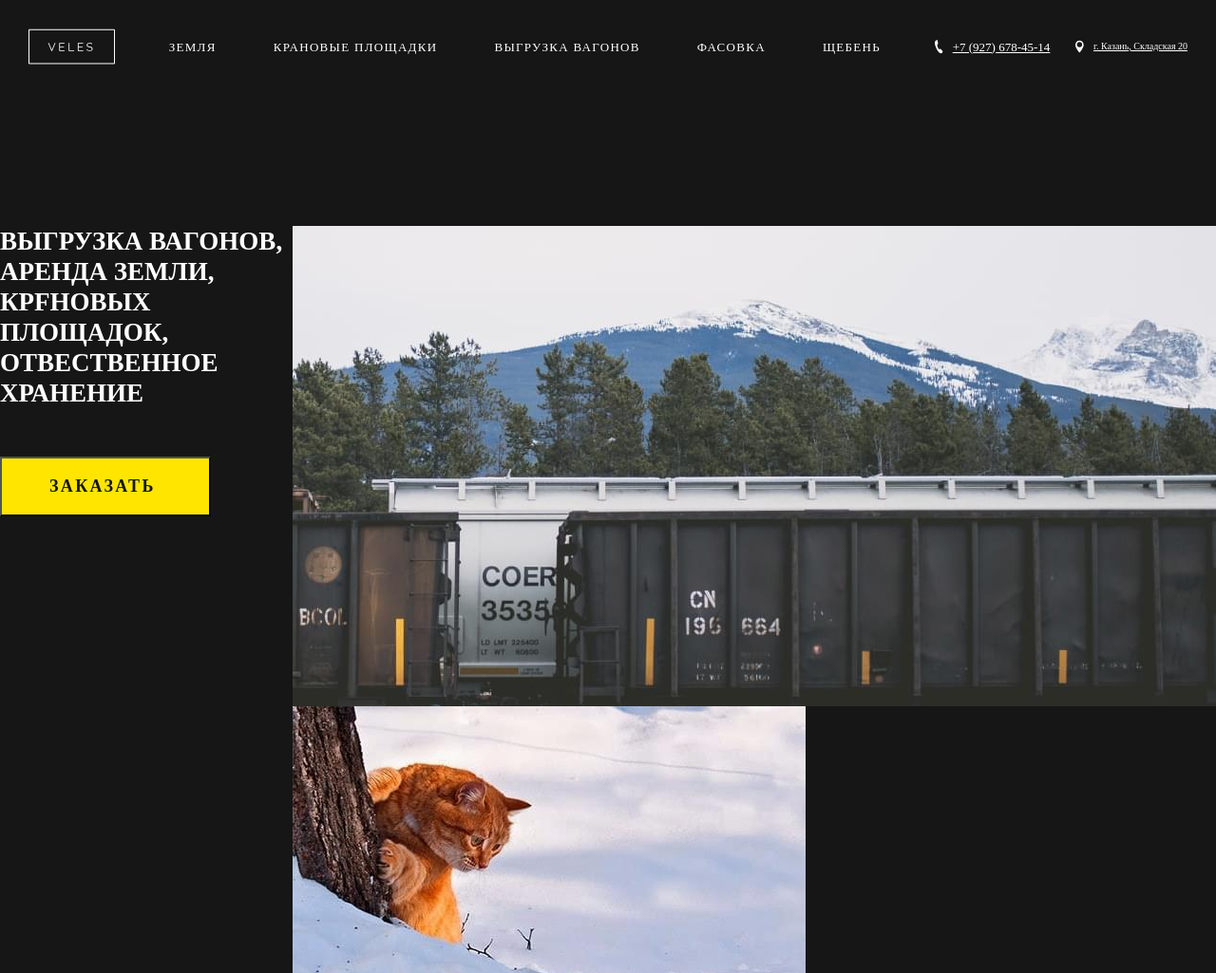
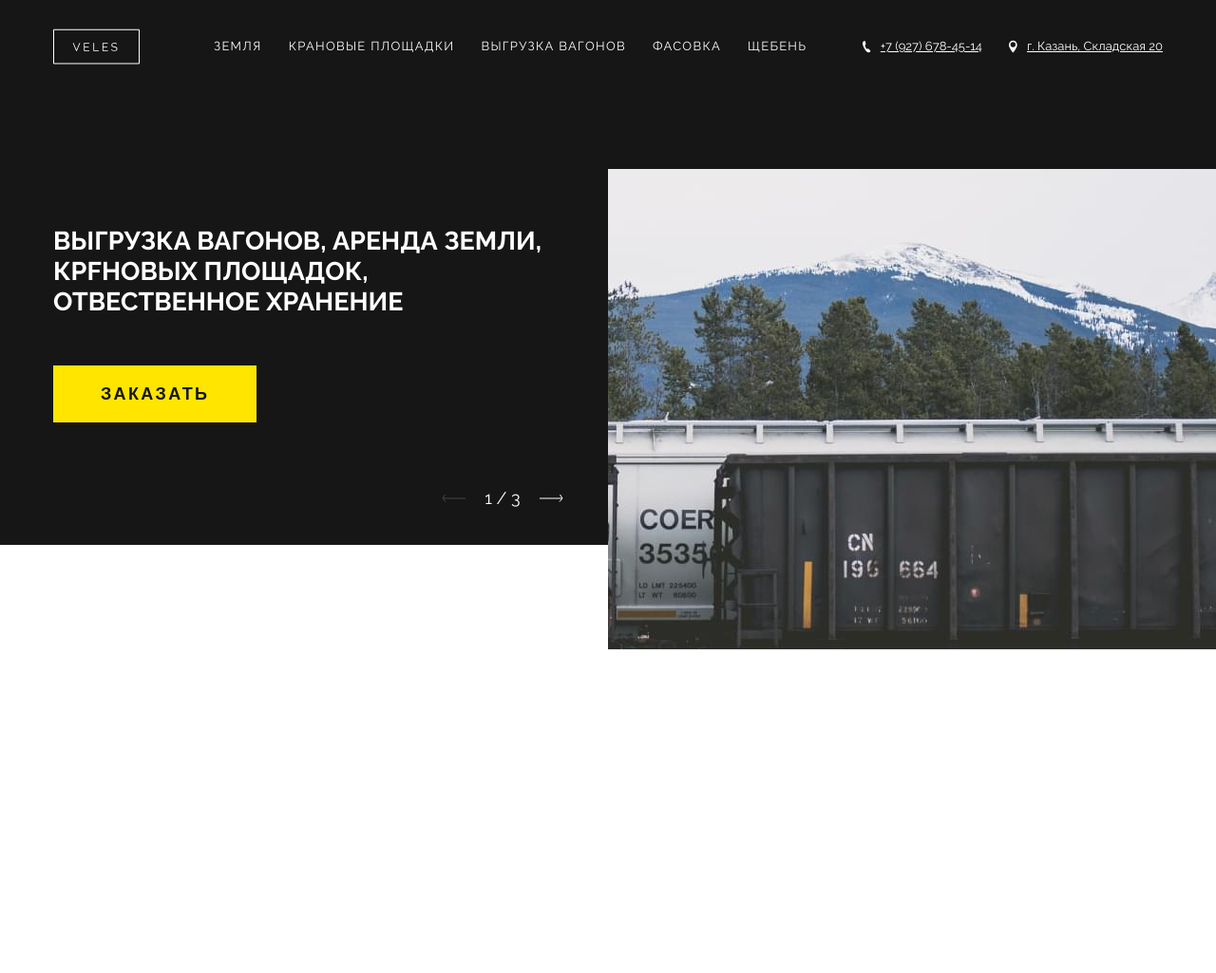
Before and after one commit to bublik13/veles, a website: page docs/index.html in a window 1280 px wide. Shown: the top 1025 px of the page at 95% size. After the commit the page ends 800 px from the top, so only its background shows below. Drawn offline with Linux system fonts and the light colour scheme.

Commit message:
info__switch

```diff
--- /dev/null
+++ b/app/scss/blocks/body.scss
@@ -0,0 +1,4 @@
+.body{
+    font-family: $basic-family;
+    background-color: $body-bg;
+}
--- /dev/null
+++ b/app/scss/blocks/btn.scss
@@ -0,0 +1,15 @@
+.btn {
+  background-color: #ffe500;
+  padding: 18px 50px;
+  font-size: 18px;
+  line-height: 24px;
+  font-weight: 700;
+  text-align: center;
+  letter-spacing: 0.13em;
+  text-transform: uppercase;
+  color: #161616;
+  border: none;
+  cursor: pointer;
+  display: inline-block;
+  vertical-align: top;
+}
--- /dev/null
+++ b/app/scss/blocks/container.scss
@@ -0,0 +1,7 @@
+.container{
+    max-width: $container-width;
+    padding-left: $container-ofset;
+    padding-right: $container-ofset;
+    margin-left: auto;
+    margin-right: auto;
+}
--- a/app/scss/blocks/header.scss
+++ b/app/scss/blocks/header.scss
@@ -1,93 +1,35 @@
-.header{
-    background-color:  #161616;
-    padding: 30px;
-    &__container{
-        margin: 0 auto;
-        max-width: 1440px;
-        display: flex;
-        align-items: center;
-        justify-content: space-around;
+.header {
+  background-color: #161616;
+  position: relative;
+}
+.header__top{
+    padding: 30px 0 30px 0;
+    margin-bottom: 140px;
+}
+.header__container {
+  display: flex;
+  align-items: center;
+}
+.header__nav {
+  list-style-type: none;
+  flex-grow: 1;
+}
+.header__logo {
+  margin-right: 64px;
+  flex-shrink: 0;
+}
 
-    }
-    &__nav{
-        list-style-type: none;
-    }
+.header__info {
+  display: flex;
+  align-items: center;
+ margin-left: 28px;
 }
-.header__logo{
-    margin-right: auto;
+.header__info-icon {
+    flex-shrink: 0;
+  margin-right: 10px;
 }
-.nav__list{
-    display: flex;
-    list-style-type: none;
+.header__info-text {
+  font-size: 13px;
+  line-height: 24px;
+  color: #ffffff;
 }
-.nav__link{
-    font-family: Raleway;
-    padding: 30px;
-    text-decoration: none;
-    font-size: 13px;
-    line-height: 15px;
-    letter-spacing: 0.1em;
-    color: #FFFFFF;
-}
-.header__tel{
-    display: flex;
-    margin-left: auto;
-}
-.header__tel-icon{
-    display: block;
-    margin-right: 10px;
-}
-.header__tel-number{
-    font-family: Raleway;
-    font-size: 13px;
-    line-height: 15px;
-    color: #FFFFFF;
-}
-.header__map{
-    display: flex;
-    margin-left: auto;
-}
-.header__map-icon{
-    display: block;
-    margin-right: 10px;
-}
-.header__map-address{
-    font-family: Raleway;
-    font-size: 10px;
-    line-height: 140%;
-    color: #FFFFFF;
-}
-.info{
-    background-color:  #161616;
-}
-.info__container{
-    margin: 0 auto;
-    max-width: 1440px;
-}
-.info__inner{
-    display: flex;
-    padding: 140px 0 39px 0;
-}
-.info__text{
-
-}
-.info__title{
-    font-family: Raleway;
-    font-weight: 700;
-    font-size: 27px;
-    line-height: 32px;
-    color: #FFFFFF;
-}
-.info_bth{
-    margin-top: 51px;
-    background-color: #FFE500;
-    padding: 19px 56px 19px 50px;
-    font-family: Raleway;
-    font-size: 18px;
-    line-height: 21px;
-    font-weight: 700;
-    text-align: center;
-    letter-spacing: 0.13em;
-    text-transform: uppercase;
-    color: #161616;
-}
--- /dev/null
+++ b/app/scss/blocks/info.scss
@@ -0,0 +1,45 @@
+.info {
+  background-color: #161616;
+}
+.info__inner {
+  display: grid;
+  grid-template-columns: repeat(2, 1fr);
+}
+.info__inner-left {
+  padding-right: 35px;
+}
+.info__title {
+  font-weight: 700;
+  font-size: 27px;
+  line-height: 32px;
+  color: #ffffff;
+  margin-bottom: 51px;
+}
+.info__inner-pic {
+  position: absolute;
+  width: 50%;
+  height: 506px;
+  object-fit: cover;
+  right: 0;
+  top: 178px;
+}
+.info__switch {
+  display: flex;
+  justify-content: space-between;
+  align-items: flex-end;
+  width: 50%;
+  padding: 69px 47px 39px 409px;
+}
+.info__arrow {
+  background-color: #161616;
+  border: none;
+  cursor: pointer;
+}
+.info__arrow-button--next {
+  opacity: 0.2;
+}
+.info__list {
+  font-size: 18px;
+  line-height: 21px;
+  color: #ffffff;
+}
--- /dev/null
+++ b/app/scss/blocks/nav.scss
@@ -0,0 +1,14 @@
+.nav__list {
+  display: flex;
+  list-style-type: none;
+}
+.nav__link {
+    padding-left: 14px;
+    padding-right: 14px;
+  display: block;
+  text-decoration: none;
+  font-size: 13px;
+  line-height: 24px;
+  letter-spacing: 0.1em;
+  color: #ffffff;
+}
--- a/app/scss/main.scss
+++ b/app/scss/main.scss
@@ -3,6 +3,10 @@
 @import "reset"; //сборс стилей
 
 //подключаем БЭМ блоки
+@import "blocks/body";
+@import "blocks/container";
 @import "blocks/header";
 @import "blocks/logo";
-@import "blocks/list";
+@import "blocks/nav";
+@import "blocks/info";
+@import "blocks/btn";
--- a/app/scss/variables.scss
+++ b/app/scss/variables.scss
@@ -1,5 +1,10 @@
 //bacgrounds
-$body-bg: #ff55;
+$body-bg: #FFFFFF;
 
 //fonts
-$basic-family: 'Roboto', Arial, Helvetica, sans-serif;
+$basic-family: 'Raleway', Arial, Helvetica, sans-serif;
+
+
+//container
+$container-width: 1200px;
+$container-ofset: 16px;
--- a/docs/index.html
+++ b/docs/index.html
@@ -6,9 +6,17 @@
     <meta charset="UTF-8">
 <meta name="viewport" content="width=device-width, initial-scale=1.0">
 <title>Document</title>
+<link rel="preconnect" href="https://fonts.googleapis.com">
+<link rel="preconnect" href="https://fonts.gstatic.com" crossorigin>
+<link href="https://fonts.googleapis.com/css2?family=Raleway:wght@400;500;600;700&display=swap" rel="stylesheet">
 <link rel="stylesheet" href="css/main.css">
+<!-- <svg hidden>
+    <symbol id="arrow-left" viewBox="0 0 25 9">
+        <path d="M25 5H1M1 5L3.5 1M1 5L4 8.5" stroke="white"/>
+    </symbol>
+</svg> -->
 </head>
-<body>
+<body class="body">
    <header class="header">
        <div class="header__top">
            <div class="header__container container">
@@ -24,50 +32,40 @@
                         <li class="nav__item"><a href="#" class="nav__link">ЩЕБЕНЬ</a></li>
                     </ul>
                 </nav>
-                <div class="header__tel">
-                    <img class="header__tel-icon" src="img/tel.svg" alt="telephone">
-                    <a class="header__tel-number" href="tel:+79276784514"> +7 (927) 678-45-14</a>
+                <div class="header__info">
+                    <img class="header__info-icon" src="img/tel.svg" alt="phone">
+                    <a class="header__info-text" href="tel:+79276784514"> +7 (927) 678-45-14</a>
                 </div>
-                <div class="header__map">
-                    <img class="header__map-icon" src="img/map.svg" alt="map">
-                    <a class="header__map-address" href="#"> г. Казань, Складская 20</a>
+                <div class="header__info">
+                    <img class="header__info-icon" src="img/map.svg" alt="map">
+                    <a class="header__info-text" href="#">г. Казань, Складская 20</a>
                 </div>
+
            </div>
        </div>
-   </header>
-   <div class="info">
-        <div class="info__container">
-            <div class="info__inner">
-                <div class="info__list">
-                    <h1 class="info__title">
-                        ВЫГРУЗКА ВАГОНОВ, АРЕНДА ЗЕМЛИ, КРFНОВЫХ ПЛОЩАДОК, ОТВЕСТВЕННОЕ ХРАНЕНИЕ
-                    </h1>
-                    <button class="info_bth"> ЗАКАЗАТЬ</button>
+        <div class="header__bottom info">
+            <div class="info__container container">
+                <div class="info__inner">
+                    <div class="info__inner-left info__list">
+                        <h2 class="info__title">
+                            ВЫГРУЗКА ВАГОНОВ, АРЕНДА ЗЕМЛИ, КРFНОВЫХ ПЛОЩАДОК, ОТВЕСТВЕННОЕ ХРАНЕНИЕ
+                        </h2>
+                        <button class="info__bth btn"> ЗАКАЗАТЬ</button>
+                    </div>
+                    <img class="info__inner-pic" src="img/carusel.jpg" alt="balba">
                 </div>
-                    <div id="carouselExampleControls" class="carousel slide" data-bs-ride="carousel">
-                        <div class="carousel-inner">
-                            <div class="carousel-item active">
-                                <img src="img/carusel.jpg" class="d-block w-100" alt="foto">
-                            </div>
-                            <div class="carousel-item">
-                                <img src="img/kot.jpg" class="d-block w-100" alt="foto">
-                            </div>
-                            <div class="carousel-item">
-                                <img src="img/kots.jpg" class="d-block w-100" alt="foto">
-                        </div>
-                    </div>
-                    <button class="carousel-control-prev" type="button" data-bs-target="#carouselExampleControls"  data-bs-slide="prev">
-                        <span class="carousel-control-prev-icon" aria-hidden="true"></span>
-                        <span class="visually-hidden">Предыдущий</span>
-                        </button>
-                        <button class="carousel-control-next" type="button" data-bs-target="#carouselExampleControls"  data-bs-slide="next">
-                        <span class="carousel-control-next-icon" aria-hidden="true"></span>
-                        <span class="visually-hidden">Следующий</span>
+                <div class="info__switch">
+                    <button type="button" class="info__arrow">
+                        <img src="img/arrow-left.svg" alt="arrow-left" class="info__arrow-button info__arrow-button--next">
                     </button>
-                </div>
+                    <div class="info__list"> 1  /  3</div>
+                    <button type="button" class="info__arrow">
+                        <img src="img/arrow-right.svg" alt="arrow-right" class="info__arrow-button">
+                    </button>
+            </div>
             </div>
         </div>
-   </div>
+    </header>
 </body>
 
 </html>
```
Also changed, not shown: app/html/index.html (+27 -37 lines), app/html/page/head-data.html (+8 -0 lines), app/scss/blocks/list.scss (deleted, +0 -11 lines), app/img/arrow-left.svg (added), app/img/arrow-right.svg (added), docs/css/main.css, docs/img/arrow-left.svg (added), docs/img/arrow-right.svg (added).
